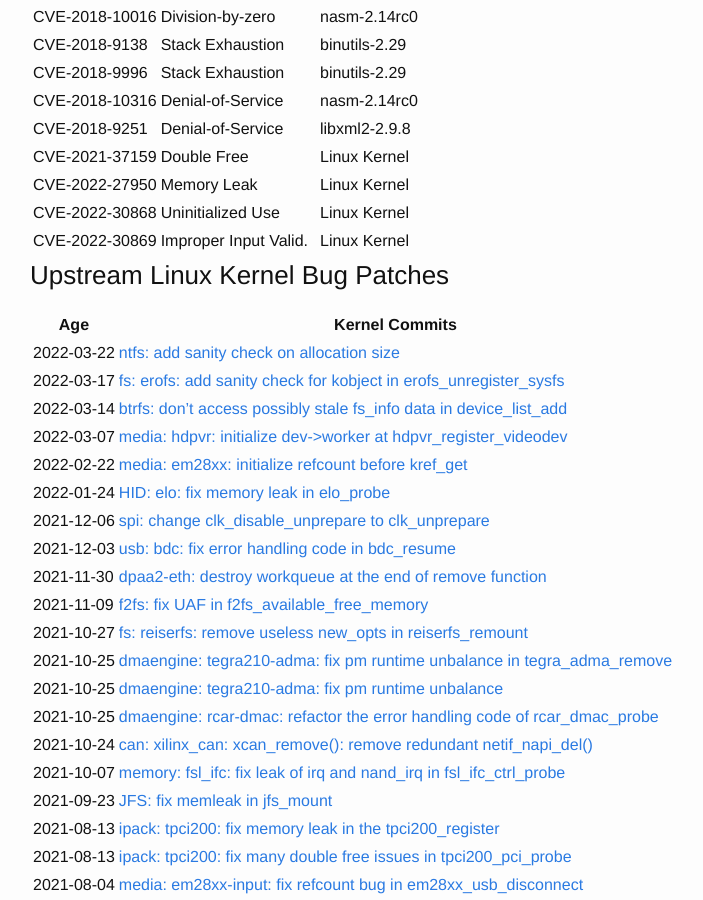
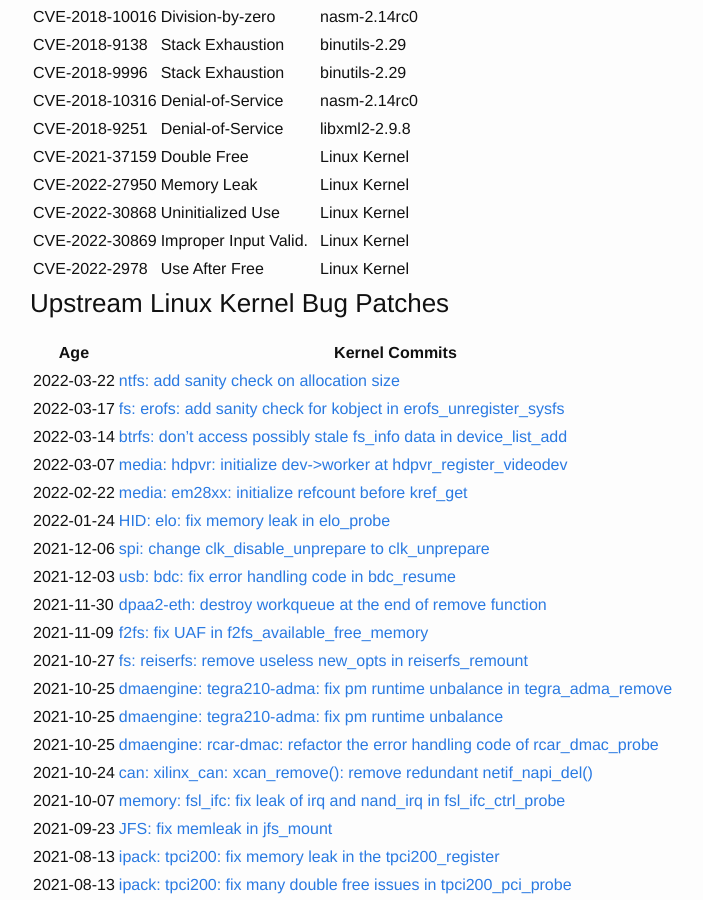
Before and after one commit to mudongliang/mudongliang.github.io, a Jekyll site: the page built from about/about.md, in a window 1280 px wide and 900 px high, scrolled down 3860 px. Shown: the whole window, without its empty margins (240-943 px from the left). Built offline with Jekyll 4.4.1, drawn with Linux system fonts in a browser that asks for light colours.

Commit message:
add new CVE

```diff
--- a/about/about.md
+++ b/about/about.md
@@ -155,6 +155,7 @@
 |CVE-2022-27950 | Memory Leak            | Linux Kernel       |
 |CVE-2022-30868 | Uninitialized Use      | Linux Kernel       |
 |CVE-2022-30869 | Improper Input Valid.  | Linux Kernel       |
+|CVE-2022-2978  | Use After Free         | Linux Kernel       |
 
 ### Upstream Linux Kernel Bug Patches
 
```
